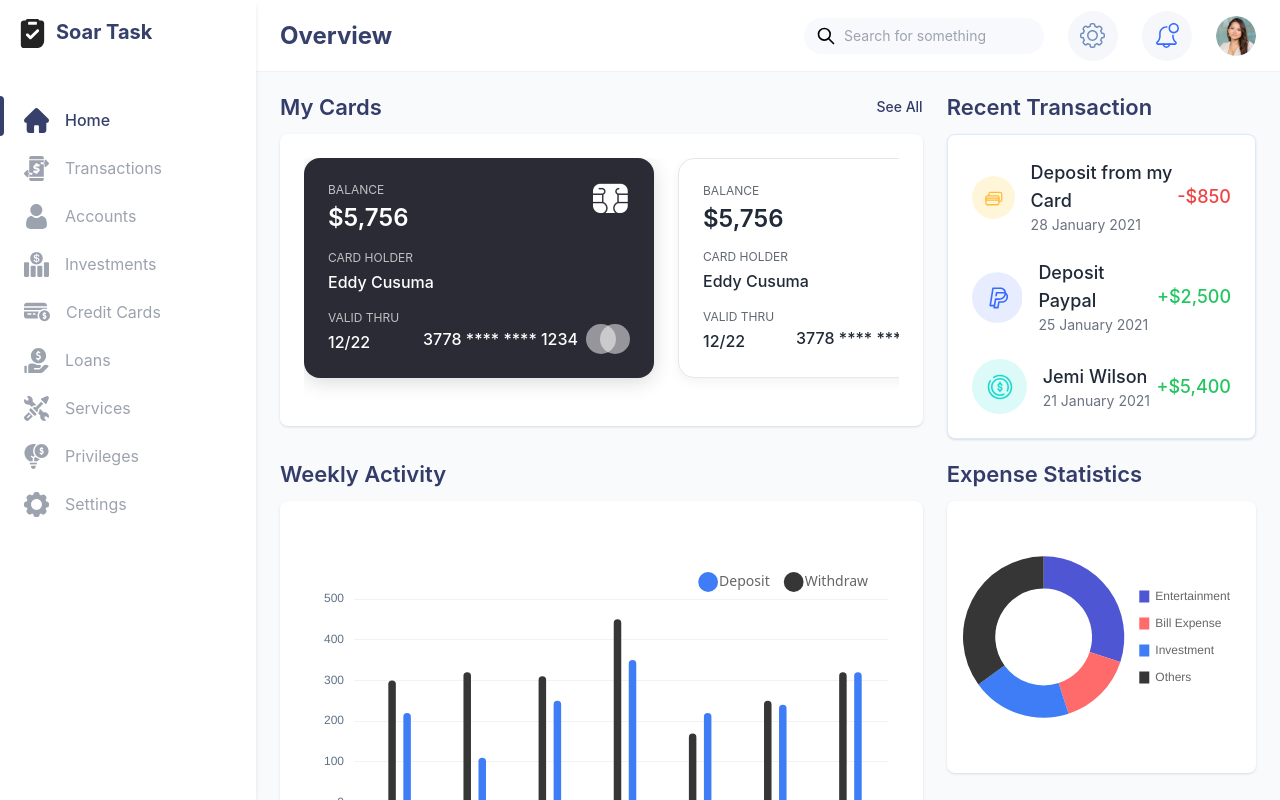
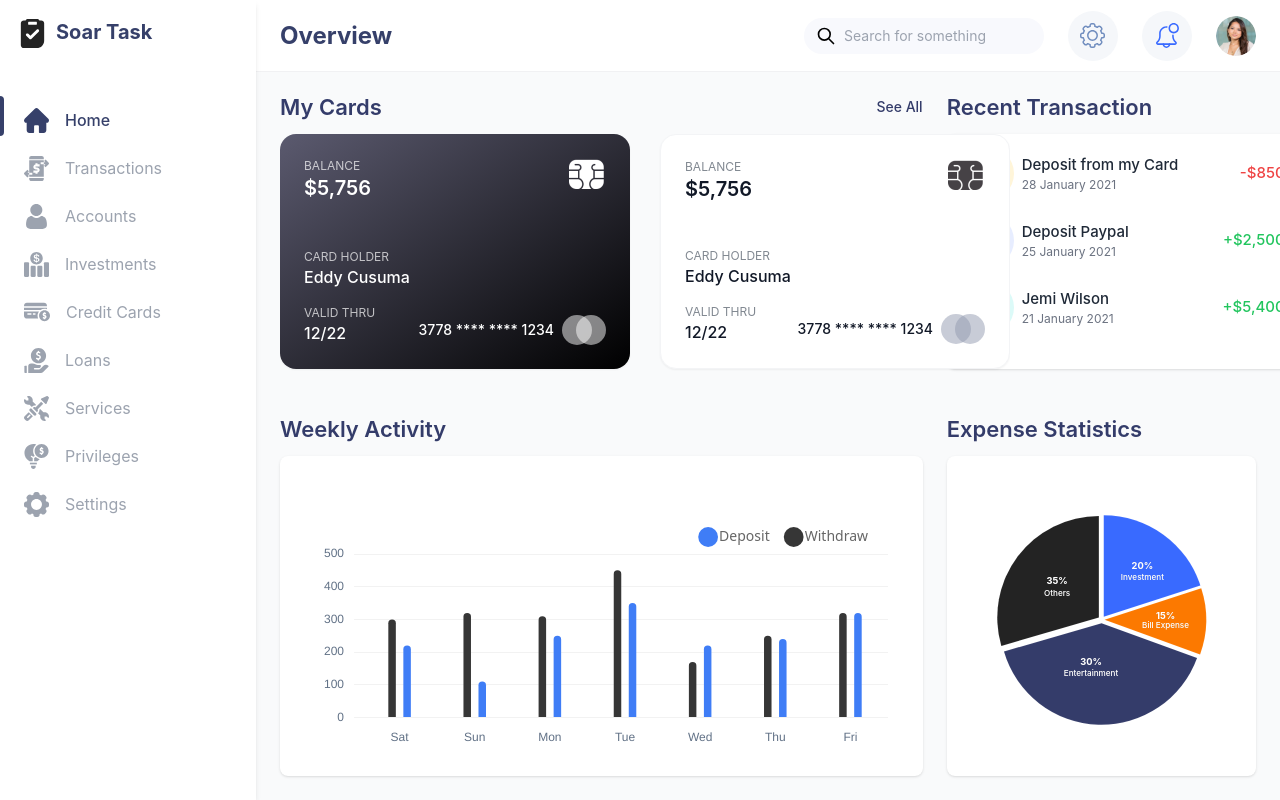
Before and after one commit to prathmesh3235/Financial-Dashboard-Application, a React (Create React App) app: page / in a window 1280 px wide. Shown: the top 800 px of the page. Built offline with nearby package versions, Linux system fonts and the light colour scheme.

Commit message:
Adjusted CSS to match the Design

```diff
--- a/package.json
+++ b/package.json
@@ -8,6 +8,7 @@
     "@testing-library/react": "^13.4.0",
     "@testing-library/user-event": "^13.5.0",
     "chart.js": "^4.4.8",
+    "chartjs-plugin-datalabels": "^2.2.0",
     "react": "^18.2.0",
     "react-chartjs-2": "^5.3.0",
     "react-dom": "^18.2.0",
--- a/src/components/dashboard/BalanceHistory.js
+++ b/src/components/dashboard/BalanceHistory.js
@@ -114,8 +114,8 @@ const BalanceHistory = () => {
   return (
     <div>
       <h2 className="text-[22px] font-semibold text-[#343C6A] leading-none mb-4">Balance History</h2>
-      <div className="rounded-lg p-4 md:bg-white md:shadow">
-        <div className="h-60 md:h-80 lg:h-96">
+      <div className="rounded-lg p-6 md:bg-white md:shadow h-[320px] overflow-hidden">
+        <div className="h-[280px]">
           {modifiedChartData && <Line options={options} data={modifiedChartData} />}
         </div>
       </div>
--- a/src/components/dashboard/ExpenseStatistics.js
+++ b/src/components/dashboard/ExpenseStatistics.js
@@ -1,23 +1,37 @@
-import React, { useState, useEffect } from 'react';
-import { Pie } from 'react-chartjs-2';
-import { Chart as ChartJS, ArcElement, Tooltip, Legend } from 'chart.js';
+import React, { useState, useEffect, useRef } from 'react';
+import * as d3 from 'd3';
 import api from '../../utils/api';
 import LoadingState from '../common/LoadingState';
 
-// Register ChartJS components
-ChartJS.register(ArcElement, Tooltip, Legend);
-
 const ExpenseStatistics = () => {
-  const [chartData, setChartData] = useState(null);
+  const [data, setData] = useState(null);
   const [loading, setLoading] = useState(true);
   const [error, setError] = useState(null);
+  const chartRef = useRef(null);
 
   useEffect(() => {
     const fetchExpenseStatistics = async () => {
       try {
         setLoading(true);
-        const data = await api.getExpenseStatistics();
-        setChartData(data);
+        const response = await api.getExpenseStatistics();
+
+        // Updated percentages and colors to match the specified values
+        const fixedData = [
+          { category: 'Entertainment', value: 30, color: '#343C6A', displayName: 'Entertainment' }, // Dark blue for Entertainment
+          { category: 'Bill Expense', value: 15, color: '#FC7900', displayName: 'Bill Expense' },  // Orange for Bill Expense
+          { category: 'Investment', value: 20, color: '#396AFF', displayName: 'Investment' },    // Blue for Investment
+          { category: 'Others', value: 35, color: '#232323', displayName: 'Others' }         // Dark gray for Others
+        ];
+
+        // Make sure we have all the categories in the API response
+        const apiCategories = response.labels;
+        for (const category of ['Entertainment', 'Bill Expense', 'Investment', 'Others']) {
+          if (!apiCategories.includes(category)) {
+            console.warn(`Category ${category} not found in API response, using hardcoded value`);
+          }
+        }
+
+        setData(fixedData);
         setLoading(false);
       } catch (err) {
         setError('Failed to load expense statistics data');
@@ -29,38 +43,265 @@ const ExpenseStatistics = () => {
     fetchExpenseStatistics();
   }, []);
 
-  const options = {
-    responsive: true,
-    plugins: {
-      legend: {
-        position: 'right',
-        labels: {
-          boxWidth: 10,
-          padding: 15,
-          font: {
-            size: 12,
-          },
-        },
-      },
-      tooltip: {
-        callbacks: {
-          label: function(context) {
-            const label = context.label || '';
-            const value = context.parsed || 0;
-            return `${label}: ${value}%`;
-          }
-        }
+  useEffect(() => {
+    if (!data || !chartRef.current) return;
+
+    // Clear any existing SVG
+    d3.select(chartRef.current).selectAll('*').remove();
+
+    // Create new chart
+    createSplitPieChart();
+  }, [data]);
+
+  const createSplitPieChart = () => {
+    // Chart dimensions
+    const width = 450;
+    const height = 450;
+    const margin = 50;
+    const radius = Math.min(width, height) / 2 - margin;
+
+    // Create SVG
+    const svg = d3.select(chartRef.current)
+      .append('svg')
+      .attr('width', width)
+      .attr('height', height)
+      .attr('viewBox', `0 0 ${width} ${height}`)
+      .attr('style', 'max-width: 100%; height: auto;')
+      .append('g')
+      .attr('transform', `translate(${width / 2}, ${height / 2})`);
+
+    // Custom pie layout with exact angles to match the reference image
+    const customPie = () => {
+      const slices = [];
+
+      // Investment (bottom left): 0° to 72°
+      const investmentSlice = data.find(d => d.category === 'Investment');
+      slices.push({
+        data: investmentSlice,
+        value: investmentSlice.value,
+        startAngle: 0, // 0 degrees
+        endAngle: Math.PI * 0.4, // 72 degrees
+        padAngle: 0
+      });
+
+      // Bill Expense (top right): 72° to 110°
+      const billExpenseSlice = data.find(d => d.category === 'Bill Expense');
+      slices.push({
+        data: billExpenseSlice,
+        value: billExpenseSlice.value,
+        startAngle: Math.PI * 0.4, // 72 degrees
+        endAngle: Math.PI * 0.611, // 110 degrees
+        padAngle: 0
+      });
+
+      // Entertainment (top left): 110° to 254°
+      const entertainmentSlice = data.find(d => d.category === 'Entertainment');
+      slices.push({
+        data: entertainmentSlice,
+        value: entertainmentSlice.value,
+        startAngle: Math.PI * 0.611, // 110 degrees
+        endAngle: Math.PI * 1.41, // 254 degrees
+        padAngle: 0
+      });
+
+      // Others (bottom right): 254° to 360°
+      const othersSlice = data.find(d => d.category === 'Others');
+      slices.push({
+        data: othersSlice,
+        value: othersSlice.value,
+        startAngle: Math.PI * 1.41, // 254 degrees
+        endAngle: Math.PI * 2, // 360 degrees
+        padAngle: 0
+      });
+
+      return slices;
+    };
+
+    const pieData = customPie();
+
+    // Arc generators for animation
+    const arcInitial = d3.arc()
+      .innerRadius(0)
+      .outerRadius(0) // Start with zero radius for growth animation
+      .cornerRadius(0);
+
+    const arcFinal = d3.arc()
+      .innerRadius(0)
+      .outerRadius(radius)
+      .cornerRadius(0);
+
+    // Add shadow filter for better text readability
+    const defs = svg.append("defs");
+    const filter = defs.append("filter")
+      .attr("id", "text-shadow")
+      .attr("filterUnits", "userSpaceOnUse")
+      .attr("width", "250%")
+      .attr("height", "250%");
+
+    // Create shadow effect
+    filter.append("feDropShadow")
+      .attr("dx", "0")
+      .attr("dy", "0")
+      .attr("stdDeviation", "1")
+      .attr("flood-color", "rgba(0,0,0,0.5)")
+      .attr("flood-opacity", "0.7");
+
+    // Calculate explosion offsets for each slice (to match the image)
+    const getExplosionOffset = (d) => {
+      const midAngle = d.startAngle + (d.endAngle - d.startAngle) / 2;
+      let distance = 5; // Reduced default distance
+
+      // Adjust distance for each category
+      switch(d.data.category) {
+        case 'Investment':
+          distance = 6;
+          break;
+        case 'Bill Expense':
+          distance = 5;
+          break;
+        case 'Entertainment':
+          distance = 6;
+          break;
+        case 'Others':
+          distance = 6;
+          break;
       }
-    },
-    cutout: '60%',
-    maintainAspectRatio: false,
+
+      return {
+        x: Math.sin(midAngle) * distance,
+        y: -Math.cos(midAngle) * distance
+      };
+    };
+
+    // Draw pie slices with animation
+    const paths = svg.selectAll('path')
+      .data(pieData)
+      .enter()
+      .append('path')
+      .attr('d', arcInitial) // Start with zero radius
+      .attr('fill', d => d.data.color)
+      .style('stroke', 'white')
+      .style('stroke-width', 0.1) // Minimal white border
+      .style('opacity', 0) // Start with zero opacity
+      .attr('transform', 'translate(0, 0)');
+
+    // Animate slices growing from center
+    paths.transition()
+      .duration(800)
+      .delay((d, i) => i * 150) // Stagger the animations
+      .attr('d', arcFinal) // Grow to full radius
+      .style('opacity', 1) // Fade in
+      .transition() // Add second transition for explosion effect
+      .duration(500)
+      .attr('transform', d => {
+        const offset = getExplosionOffset(d);
+        return `translate(${offset.x}, ${offset.y})`;
+      });
+
+    // Precise text positioning based on the reference image
+    const getTextPosition = (d) => {
+      // Calculate the midpoint angle of the slice
+      const midAngle = d.startAngle + (d.endAngle - d.startAngle) / 2;
+
+      // Custom positioning for each category
+      let factor, xOffset = 0, yOffset = 0;
+
+      switch(d.data.category) {
+        case 'Investment':
+          factor = 0.55;
+          xOffset = 10;
+          yOffset = 5;
+          break;
+        case 'Bill Expense':
+          factor = 0.6;  // Keep the same to maintain radial position
+          xOffset = 0;
+          yOffset = 5;  // Reduced from 15 to 5 to move text up
+          break;
+        case 'Entertainment':
+          factor = 0.55;
+          xOffset = -15;
+          yOffset = -15;
+          break;
+        case 'Others':
+          factor = 0.55;
+          xOffset = 5;
+          yOffset = 10;
+          break;
+        default:
+          factor = 0.5;
+      }
+
+      // Add explosion offset
+      const explosionOffset = getExplosionOffset(d);
+      xOffset += explosionOffset.x;
+      yOffset += explosionOffset.y;
+
+      // Convert polar to Cartesian coordinates with offsets
+      const x = Math.sin(midAngle) * (radius * factor) + xOffset;
+      const y = -Math.cos(midAngle) * (radius * factor) + yOffset;
+
+      return { x, y };
+    };
+
+    // Add percentage labels with animation
+    const percentageLabels = svg.selectAll('.percentage-label')
+      .data(pieData)
+      .enter()
+      .append('text')
+      .attr('class', 'percentage-label')
+      .attr('transform', d => {
+        const pos = getTextPosition(d);
+        // Adjust vertical spacing for Bill Expense percentage
+        const yOffset = d.data.category === 'Bill Expense' ? -8 : -10;  // Changed from -15 to -8
+        return `translate(${pos.x}, ${pos.y + yOffset})`;
+      })
+      .style('text-anchor', 'middle')
+      .style('font-size', '16px')
+      .style('font-weight', 'bold')
+      .style('fill', 'white')
+      .style('filter', 'url(#text-shadow)')
+      .style('opacity', 0)
+      .text(d => `${d.data.value}%`);
+
+    // Add category labels with animation
+    const categoryLabels = svg.selectAll('.category-label')
+      .data(pieData)
+      .enter()
+      .append('text')
+      .attr('class', 'category-label')
+      .attr('transform', d => {
+        const pos = getTextPosition(d);
+        // Adjust vertical spacing for Bill Expense category
+        const yOffset = d.data.category === 'Bill Expense' ? 8 : 10;  // Changed from 5 to 8
+        return `translate(${pos.x}, ${pos.y + yOffset})`;
+      })
+      .style('text-anchor', 'middle')
+      .style('font-size', '14px')
+      .style('font-weight', '500')
+      .style('fill', 'white')
+      .style('filter', 'url(#text-shadow)')
+      .style('opacity', 0)
+      .text(d => d.data.displayName);
+
+    // Animate text elements to fade in after slices appear
+    percentageLabels.transition()
+      .duration(500)
+      .delay((d, i) => 800 + i * 150) // Start after slices finish animating
+      .style('opacity', 1); // Fade in
+
+    categoryLabels.transition()
+      .duration(500)
+      .delay((d, i) => 900 + i * 150) // Start slightly after percentage labels
+      .style('opacity', 1); // Fade in
   };
 
   if (loading) return (
     <div>
       <h2 className="text-[22px] font-semibold text-[#343C6A] leading-none mb-4">Expense Statistics</h2>
-      <div className="rounded-lg p-4 md:bg-white md:shadow">
-        <LoadingState type="chart" />
+      <div className="rounded-lg p-6 md:bg-white md:shadow h-[320px] overflow-hidden">
+        <div className="h-80 flex items-center justify-center">
+          <LoadingState type="chart" />
+        </div>
       </div>
     </div>
   );
@@ -69,8 +310,10 @@ const ExpenseStatistics = () => {
     return (
       <div>
         <h2 className="text-[22px] font-semibold text-[#343C6A] leading-none mb-4">Expense Statistics</h2>
-        <div className="rounded-lg p-4 md:bg-white md:shadow">
-          <p className="text-red-500">{error}</p>
+        <div className="rounded-lg p-6 md:bg-white md:shadow h-[320px] overflow-hidden">
+          <div className="h-80 flex items-center justify-center">
+            <p className="text-red-500">{error}</p>
+          </div>
         </div>
       </div>
     );
@@ -79,9 +322,8 @@ const ExpenseStatistics = () => {
   return (
     <div>
       <h2 className="text-[22px] font-semibold text-[#343C6A] leading-none mb-4">Expense Statistics</h2>
-      <div className="rounded-lg p-4 md:bg-white md:shadow">
-        <div className="h-60 flex items-center justify-center">
-          <Pie data={chartData} options={options} />
+      <div className="rounded-lg p-6 md:bg-white md:shadow h-[320px] overflow-hidden">
+        <div ref={chartRef} className="h-[280px] flex items-center justify-center">
         </div>
       </div>
     </div>
--- a/src/components/dashboard/MyCards.js
+++ b/src/components/dashboard/MyCards.js
@@ -27,8 +27,16 @@ const MyCards = () => {
 
   if (loading) return (
     <div>
-      <h2 className="text-[22px] font-semibold text-[#343C6A] leading-none mb-4">My Cards</h2>
-      <div className="rounded-lg p-4 md:bg-white md:shadow">
+      <div className="flex justify-between items-center mb-4">
+        <h2 className="text-[22px] font-semibold text-[#343C6A] leading-none">My Cards</h2>
+        <button
+          className="text-[#343C6A] text-sm font-medium"
+          onClick={() => console.log('View all cards')}
+        >
+          See All
+        </button>
+      </div>
+      <div className="p-4 min-h-[260px]">
         <LoadingState type="card" />
       </div>
     </div>
@@ -37,8 +45,16 @@ const MyCards = () => {
   if (error) {
     return (
       <div>
-        <h2 className="text-[22px] font-semibold text-[#343C6A] leading-none mb-4">My Cards</h2>
-        <div className="rounded-lg p-4 md:bg-white md:shadow">
+        <div className="flex justify-between items-center mb-4">
+          <h2 className="text-[22px] font-semibold text-[#343C6A] leading-none">My Cards</h2>
+          <button
+            className="text-[#343C6A] text-sm font-medium"
+            onClick={() => console.log('View all cards')}
+          >
+            See All
+          </button>
+        </div>
+        <div className="p-4 min-h-[260px]">
           <p className="text-red-500">{error}</p>
         </div>
       </div>
@@ -56,39 +72,46 @@ const MyCards = () => {
           See All
         </button>
       </div>
-      <div className="p-6 rounded-lg md:bg-white md:shadow">
-        <div className="flex space-x-6 overflow-x-auto pb-6 scrollbar-hide">
+      <div className="min-h-[260px] w-full md:w-[730px]">
+        <div className="flex space-x-[30px] overflow-x-auto pb-4">
           {cards.map((card) => (
             <div
               key={card.id}
-              className={`${card.bgColor} ${card.bgColor === 'bg-white' ? 'text-gray-800 border border-gray-200 card-visa' : 'text-white card-mastercard'} p-3 rounded-2xl flex flex-col justify-between h-[170px] min-w-[280px] relative overflow-hidden md:p-6 md:h-[220px] md:min-w-[350px]`}
+              className={`${card.bgColor === 'bg-white' ? 'bg-white border border-gray-100' : 'bg-gradient-to-br from-[#5B5A6F] to-[#000000]'}
+                p-6 rounded-2xl flex flex-col justify-between h-[235px] w-full md:w-[350px] relative shadow-sm ${card.bgColor === 'bg-white' ? 'text-gray-900' : 'text-[#FFFFFF]'}`}
             >
-              <div className="flex justify-between">
+              <div className="flex justify-between items-start">
                 <div>
-                  <p className="text-xs uppercase opacity-70">Balance</p>
-                  <p className="text-xl font-semibold mt-1 md:text-2xl">
+                  <p className={`text-xs uppercase ${card.bgColor === 'bg-white' ? 'text-gray-600/70' : 'text-[#FFFFFF]/70'}`}>Balance</p>
+                  <p className="text-xl font-semibold">
                     ${card.balance.toLocaleString()}
                   </p>
                 </div>
-                <div className="h-6 w-8 flex items-center justify-center md:h-8 md:w-10">
+                <div className="h-8 w-10 flex items-center justify-center">
                   {card.bgColor === 'bg-white' ? <WhiteCardChip /> : <BlackCardChip />}
                 </div>
               </div>
 
               <div>
-                <div className="mb-2 md:mb-4">
-                  <p className="text-xs uppercase opacity-70">CARD HOLDER</p>
-                  <p className="font-medium mt-1 text-sm md:text-base">{card.cardHolder}</p>
+                <div className="mb-4">
+                  <p className={`text-xs uppercase ${card.bgColor === 'bg-white' ? 'text-gray-600/70' : 'text-[#FFFFFF]/70'}`}>CARD HOLDER</p>
+                  <p className="font-medium">
+                    {card.cardHolder}
+                  </p>
                 </div>
 
                 <div className="flex justify-between items-end">
                   <div>
-                    <p className="text-xs uppercase opacity-70">VALID THRU</p>
-                    <p className="font-medium mt-1 text-sm md:text-base">{card.validThru}</p>
+                    <p className={`text-xs uppercase ${card.bgColor === 'bg-white' ? 'text-gray-600/70' : 'text-[#FFFFFF]/70'}`}>VALID THRU</p>
+                    <p className="font-medium">
+                      {card.validThru}
+                    </p>
                   </div>
                   <div className="flex items-center">
-                    <p className="text-sm font-medium mr-2 md:text-base">{card.cardNumber}</p>
-                    <span className="scale-75 md:scale-100">
+                    <p className="text-sm font-medium mr-2">
+                      {card.cardNumber}
+                    </p>
+                    <span>
                       {card.type === 'mastercard' ? <MastercardLogo /> : <VisaLogo />}
                     </span>
                   </div>
--- a/src/components/dashboard/RecentTransactions.js
+++ b/src/components/dashboard/RecentTransactions.js
@@ -44,8 +44,10 @@ const RecentTransactions = () => {
 
   if (loading) return (
     <div>
-      <h2 className="text-[22px] font-semibold text-[#343C6A] leading-none mb-4">Recent Transaction</h2>
-      <div className="rounded-lg p-4 md:bg-white md:shadow">
+      <div className="flex justify-between items-center mb-4">
+        <h2 className="text-[22px] font-semibold text-[#343C6A] leading-none">Recent Transaction</h2>
+      </div>
+      <div className="rounded-lg p-4 bg-white shadow min-h-[260px]">
         <LoadingState type="card" />
       </div>
     </div>
@@ -54,8 +56,10 @@ const RecentTransactions = () => {
   if (error) {
     return (
       <div>
-        <h2 className="text-[22px] font-semibold text-[#343C6A] leading-none mb-4">Recent Transaction</h2>
-        <div className="rounded-lg p-4 md:bg-white md:shadow">
+        <div className="flex justify-between items-center mb-4">
+          <h2 className="text-[22px] font-semibold text-[#343C6A] leading-none">Recent Transaction</h2>
+        </div>
+        <div className="rounded-lg p-4 bg-white shadow min-h-[260px]">
           <p className="text-red-500">{error}</p>
         </div>
       </div>
@@ -64,19 +68,21 @@ const RecentTransactions = () => {
 
   return (
     <div>
-      <h2 className="text-[22px] font-semibold text-[#343C6A] leading-none mb-4">Recent Transaction</h2>
-      <div className="p-6 rounded-lg md:bg-white md:shadow md:border md:border-blue-100">
-        <div className="space-y-6">
+      <div className="flex justify-between items-center mb-4">
+        <h2 className="text-[22px] font-semibold text-[#343C6A] leading-none">Recent Transaction</h2>
+      </div>
+      <div className="p-3 rounded-lg bg-white shadow h-[235px] w-[350px]">
+        <div className="space-y-3">
           {transactions.map((transaction) => (
             <div key={transaction.id} className="flex items-center justify-between">
               <div className="flex items-center">
                 <TransactionIcon type={transaction.type} />
-                <div className="ml-4">
-                  <p className="font-medium text-gray-800 text-lg">{transaction.description}</p>
-                  <p className="text-sm text-gray-500">{transaction.date}</p>
+                <div className="ml-2">
+                  <p className="font-medium text-[15px] text-gray-800">{transaction.description}</p>
+                  <p className="text-xs text-gray-500">{transaction.date}</p>
                 </div>
               </div>
-              <span className={`font-medium text-lg ${transaction.amount > 0 ? 'text-green-500' : 'text-red-500'}`}>
+              <span className={`font-medium text-[15px] ${transaction.amount > 0 ? 'text-green-500' : 'text-red-500'}`}>
                 {transaction.amount > 0 ? `+$${transaction.amount.toLocaleString()}` : `-$${Math.abs(transaction.amount).toLocaleString()}`}
               </span>
             </div>
--- a/src/components/dashboard/WeeklyActivity.js
+++ b/src/components/dashboard/WeeklyActivity.js
@@ -160,8 +160,8 @@ const WeeklyActivity = () => {
   return (
     <div>
       <h2 className="text-[22px] font-semibold text-[#343C6A] leading-none mb-4">Weekly Activity</h2>
-      <div className="rounded-lg p-6 md:bg-white md:shadow">
-        <div className="h-80">
+      <div className="rounded-lg p-6 md:bg-white md:shadow h-[320px] w-full md:max-w-[730px]">
+        <div className="h-[280px]">
           <Bar options={options} data={chartData} />
         </div>
       </div>
--- a/src/pages/Dashboard.js
+++ b/src/pages/Dashboard.js
@@ -8,7 +8,7 @@ import BalanceHistory from '../components/dashboard/BalanceHistory';
 
 const Dashboard = () => {
   return (
-    <div className="container mx-auto">
+    <div className="container mx-auto max-w-[1120px]">
       <div className="grid grid-cols-1 lg:grid-cols-3 gap-6">
         {/* Top row */}
         <div className="lg:col-span-2">
```
Also changed, not shown: src/components/dashboard/QuickTransfer.js (+3 -4 lines), 1 other file (tests, documents, lock files or other folders).
